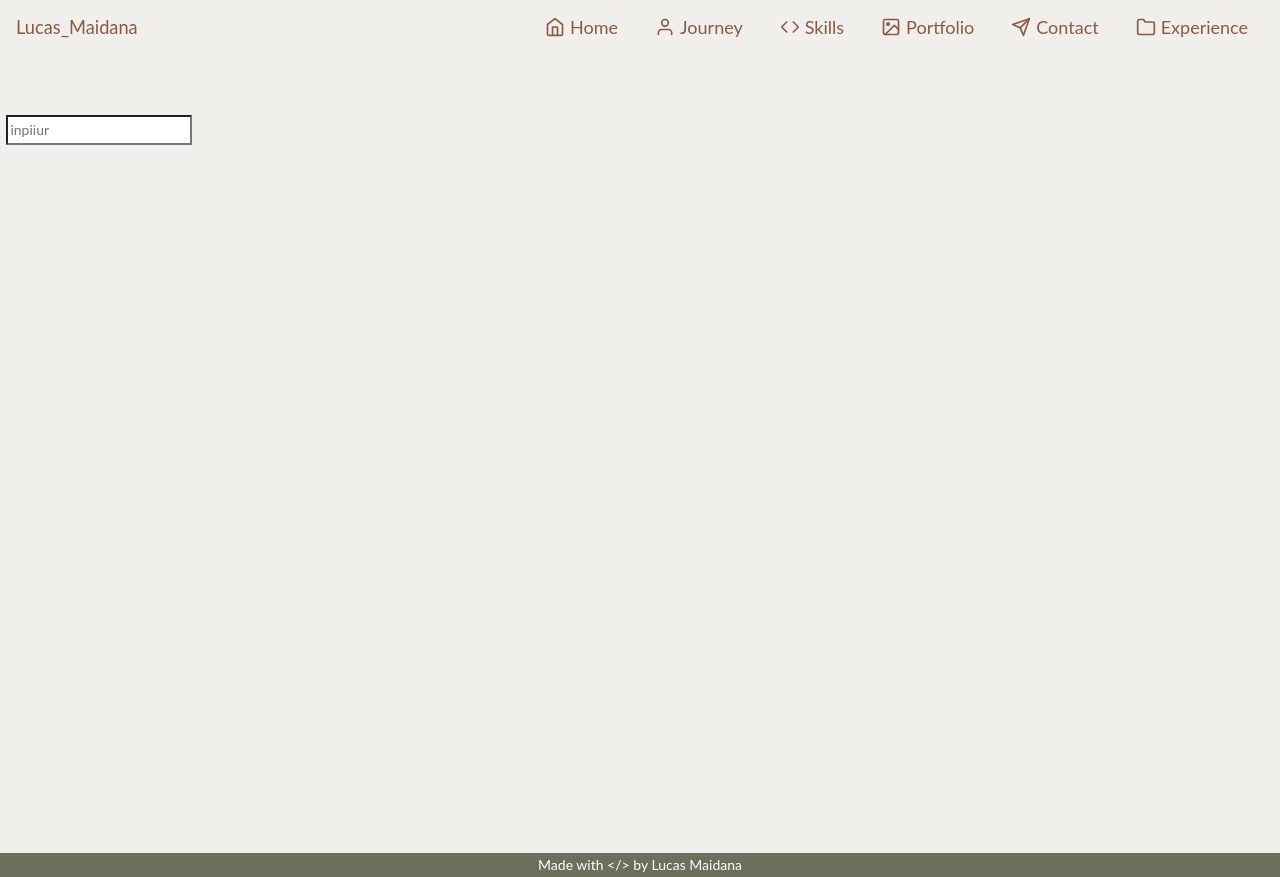
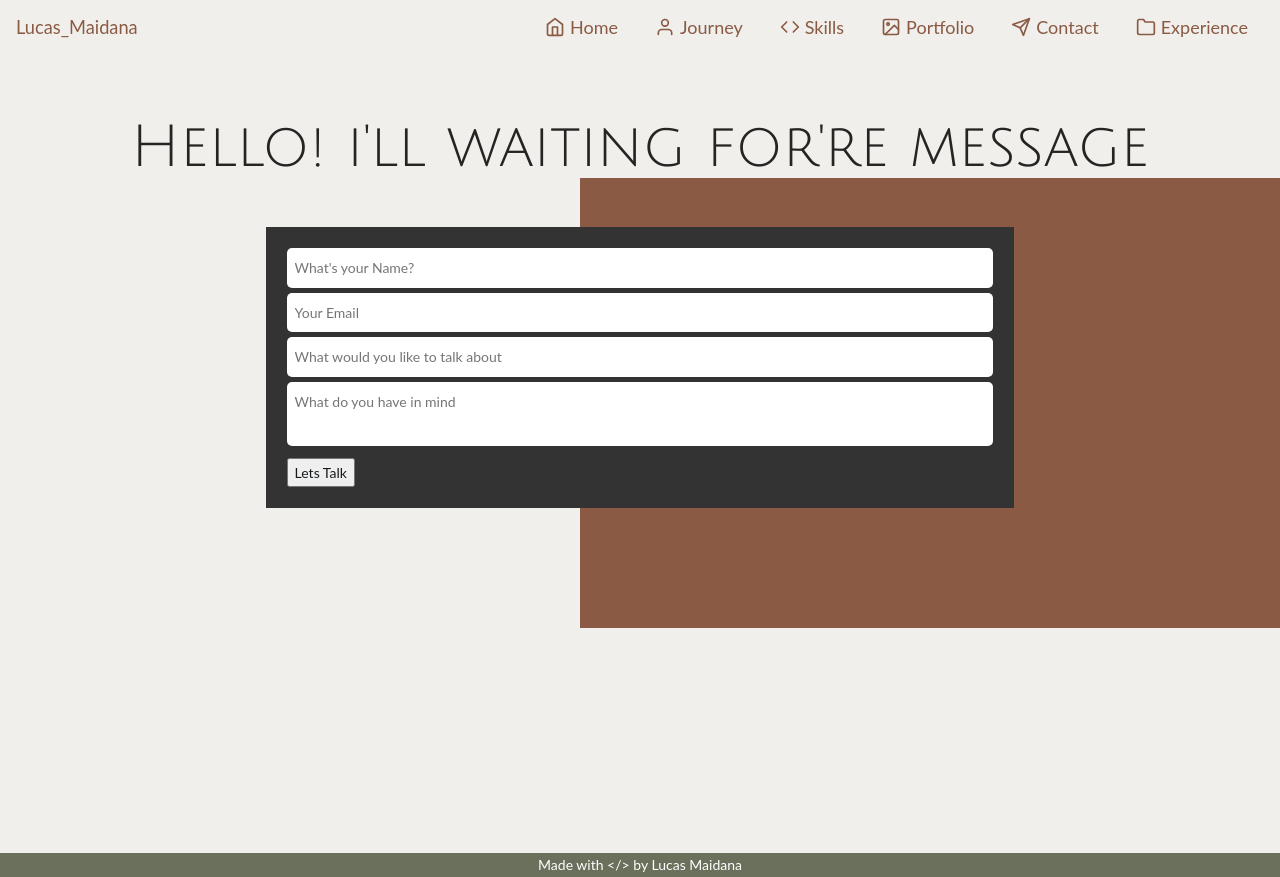
Before and after one commit to LMANMAI/Portfolio, a Next.js app: page /Contact in a window 1280 px wide. Built offline with nearby package versions, Linux system fonts and the light colour scheme; a web font is replaced by a local one.

Commit message:
Contact, Portfolio & Skills page changes

```diff
--- a/assets/index.ts
+++ b/assets/index.ts
@@ -48,6 +48,7 @@ export const Button = styled.button`
   font-size: 2rem;
   color: ${({ theme }) => theme.brown};
   cursor: pointer;
+  outline: none;
 `;
 export const MenuLinks = styled.ul`
   display: grid;
@@ -56,6 +57,7 @@ export const MenuLinks = styled.ul`
   gap: 2rem;
 `;
 export const MenuContainer = styled.nav<IMenuValue>`
+  z-index: 99;
   margin: 0;
   padding: 0;
   position: fixed;
@@ -202,17 +204,18 @@ export const Panel = styled.div`
   display: grid;
   place-items: center;
   margin: 0 auto;
-  grid-template-columns: repeat(auto-fit, minmax(205px, 1fr));
+  grid-template-columns: repeat(auto-fit, minmax(145px, 1fr));
   gap: 1rem;
 
   /* //tablet
   @media (min-width: 768px) {
   } */
   //desktop
-  /* @media (min-width: 1024px) {
-    width: 55%;
-    border: 1px solid red;
-  } */
+  @media (min-width: 1024px) {
+    padding: 2rem;
+    width: 90%;
+    grid-template-columns: repeat(auto-fit, minmax(205px, 1fr));
+  }
 `;
 export const Separador = styled.div`
   display: block;
@@ -224,7 +227,7 @@ export const Separador = styled.div`
 `;
 
 export const Skill = styled.div`
-  height: 120px;
+  height: 90px;
   width: 100%;
   background-color: whitesmoke;
   border-radius: 15px;
@@ -241,20 +244,23 @@ export const Skill = styled.div`
     ${Separador} {
       -webkit-animation: Animation 5s ease infinite;
       -moz-animation: Animation 5s ease infinite;
-      animation: Animation 5s ease infinite;
+      animation: Animation 1250ms ease infinite;
       @keyframes Animation {
         0% {
-          background-position: 9% 50%;
+          background-position: 1% 50%;
         }
         50% {
           background-position: 51% 100%;
         }
         100% {
-          background-position: 101% 10%;
+          background-position: 101% 0%;
         }
       }
     }
   }
+`;
+export const SkillContainer = styled.div`
+  display: flex;
 `;
 
 /**Portfolio */
@@ -280,32 +286,96 @@ export const SkillsNavContainer = styled.nav`
 `;
 
 export const ProyectsContainer = styled.div`
-  display: grid;
-  gap: 15px;
-  padding: 10px;
+  padding: 15px;
   transition: all 300ms 200ms ease-in-out;
-  grid-template-columns: repeat(auto-fit, minmax(200px, 1fr));
+  width: 95%;
+  margin: 0 auto;
+  column-count: 4;
+  column-width: 150px;
   @media (max-width: 768px) {
-    grid-template-columns: repeat(auto-fit, minmax(150px, 1fr));
+    // grid-template-columns: repeat(auto-fit, minmax(150px, 1fr));
   }
   div {
-    height: 150px;
-    background-color: ${({ theme }) => theme.brown};
+  }
+`;
+export const Proyect = styled.div`
+  display: inline-block;
+  height: ${(props) => props.heigth};
+  width: 100%;
   color: ${({ theme }) => theme.white};
+  border: 0.2px solid #e6e6e6;
   border-radius: 15px;
   transition: all 200ms ease-in-out;
   padding: 5px;
+  margin-bottom: 15px;
+  box-shadow: rgba(0, 0, 0, 0.06) 0px 2px 4px 0px inset;
   &:hover {
     cursor: pointer;
     padding: 10px;
     padding-left: 1rem;
-      transform: scale(1.04);
-      box-shadow: rgba(0, 0, 0, 0.16) 0px 3px 6px,
-        rgba(0, 0, 0, 0.23) 0px 3px 6px;
+    transform: scale(1.02);
+    box-shadow: rgba(0, 0, 0, 0.16) 0px 3px 6px, rgba(0, 0, 0, 0.23) 0px 3px 6px;
+  }
+  &:nth-child(2n + 1) {
+    box-shadow: rgba(0, 0, 0, 0.1) 0px 10px 15px -3px,
+      rgba(0, 0, 0, 0.05) 0px 4px 6px -2px;
+    &:hover {
+      box-shadow: rgba(0, 0, 0, 0.06) 0px 2px 4px 0px inset;
+    }
   }
   @media (max-width: 768px) {
     // grid-template-columns: repeat(auto-fit, minmax(90px, 1fr));
   }
+`;
+/**Contacto */
+export const ContactSection = styled.section`
+  padding: 1rem;
+  position: relative;
+  z-index: 1;
+  h2 {
+    text-align: center;
+    font-size: 3.625rem;
+    font-family: "Julius Sans One", sans-serif;
+    font-weight: lighter;
+  }
+`;
+export const BackgrondBox = styled.div`
+  background-color: ${({ theme }) => theme.brown};
+
+  max-height: 450px;
+  position: absolute;
+  top: 15px;
+  z-index: -1;
+  @media (min-width: 768px) {
+    width: 700px;
+    height: 70vh;
+    right: 0px;
+    top: 95px;
+  }
+`;
+export const Formulario = styled.form`
+  margin: 0 auto;
+  min-height: 200px;
+  padding: 1rem;
+  height: fit-content;
+  background-color: ${({ theme }) => theme.gray};
+  @media (min-width: 768px) {
+    width: 60%;
+  }
+`;
+export const InputContainer = styled.div`
+  margin: 5px;
+
+  input[type="text"],
+  textarea {
+    width: 100%;
+    border: none;
+    outline: none;
+    padding: 8px;
+    border-radius: 5px;
+  }
+  textarea {
+    resize: none;
   }
 `;
 /*Footer */
--- a/pages/Contact.tsx
+++ b/pages/Contact.tsx
@@ -1,14 +1,40 @@
 import React from "react";
-
+import {
+  ContactSection,
+  BackgrondBox,
+  Formulario,
+  InputContainer,
+} from "../assets";
 const ContactPage: React.FC = () => {
   return (
-    <section>
-      <div>
-        <form>
-          <input type="text" name="" id="" placeholder="inpiiur" />
-        </form>
-      </div>
-    </section>
+    <ContactSection>
+      <BackgrondBox />
+      <h2>Hello! i'll waiting for're message</h2>
+      <Formulario>
+        <InputContainer>
+          <input type="text" name="" id="" placeholder="What's your Name?" />
+        </InputContainer>
+        <InputContainer>
+          <input type="text" name="" id="" placeholder="Your Email" />
+        </InputContainer>
+
+        <InputContainer>
+          <input
+            type="text"
+            name=""
+            id=""
+            placeholder="What would you like to talk about"
+          />
+        </InputContainer>
+
+        <InputContainer>
+          <textarea placeholder="What do you have in mind" />
+        </InputContainer>
+        <InputContainer>
+          <input type="submit" name="" id="" value="Lets Talk" />
+        </InputContainer>
+      </Formulario>
+    </ContactSection>
   );
 };
 
--- a/pages/_app.tsx
+++ b/pages/_app.tsx
@@ -21,6 +21,12 @@ const App: React.FC<CustomAppProps> = ({ Component, pageProps }) => {
           href="https://fonts.googleapis.com/css2?family=Aclonica&family=Berkshire+Swash&display=swap"
           rel="stylesheet"
         />
+        <link rel="preconnect" href="https://fonts.gstatic.com" crossorigin />
+        <link
+          href="https://fonts.googleapis.com/css2?family=Julius+Sans+One&display=swap"
+          rel="stylesheet"
+        />
+
         <title>Lucas Maidana</title>
       </Head>
       <Layout>
```
Also changed, not shown: pages/Portfolio.tsx (+85 -10 lines), pages/Skills.tsx (+17 -6 lines). Lines whose indentation alone changed are shown as unchanged.
